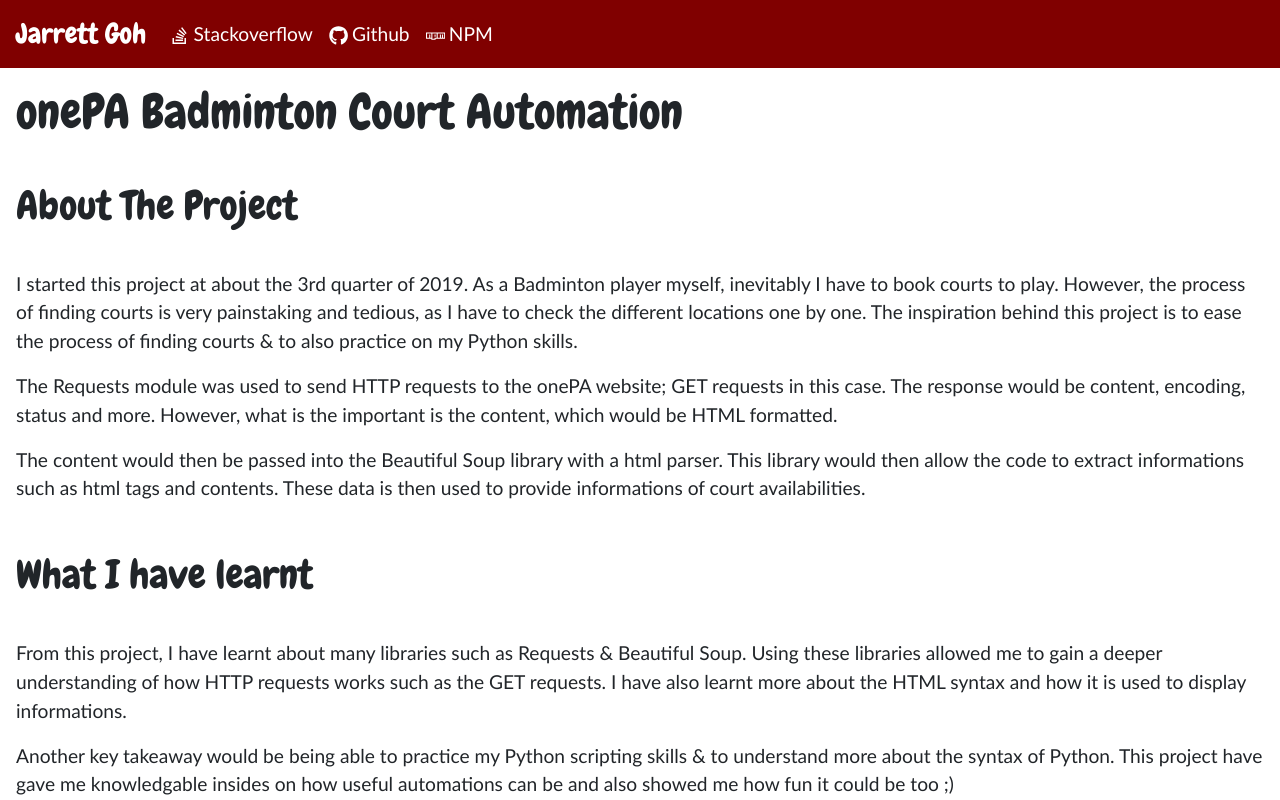
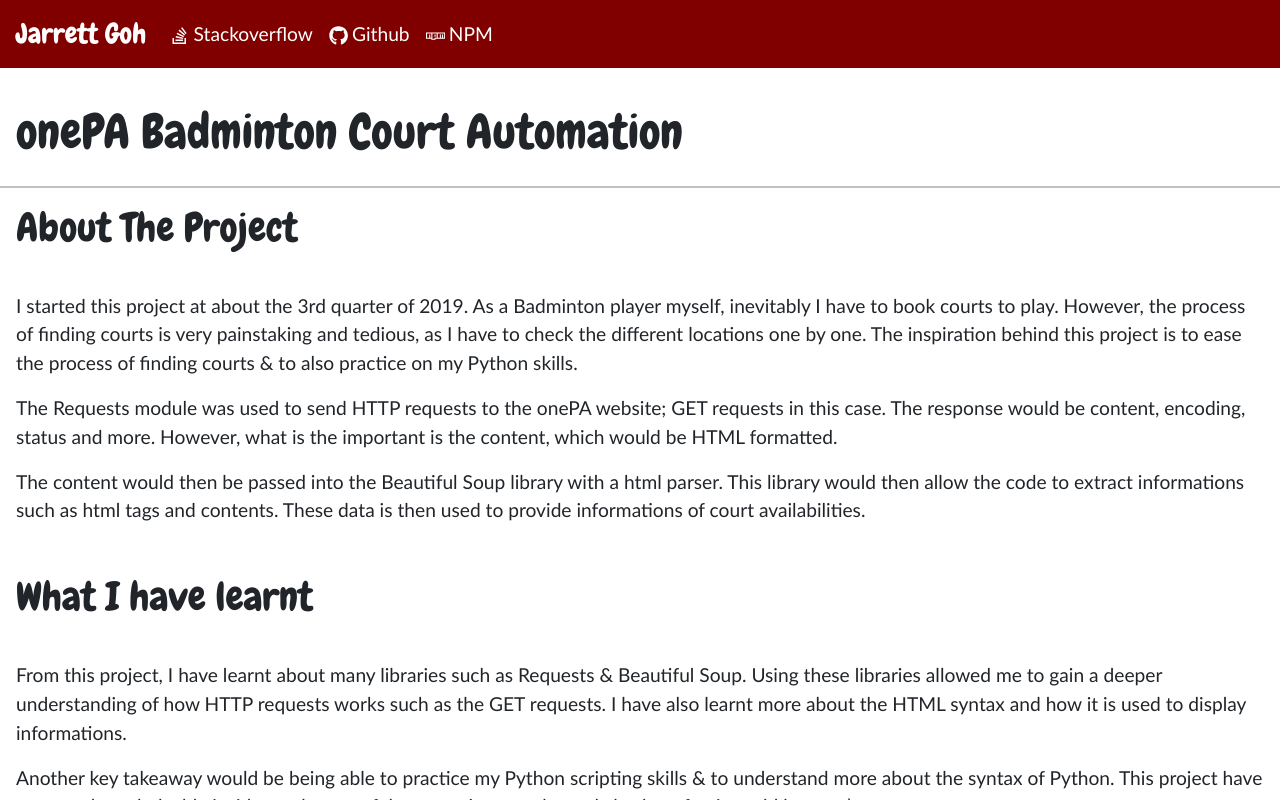
Before and after one commit to Jarrettgohh/Personal-Website, a React (Create React App) app: page /projects/mini-games in a window 1280 px wide. Built offline with nearby package versions, Linux system fonts and the light colour scheme; a web font is replaced by a local one.

Commit message:
#21 Done with essential project page for onepa badminton

```diff
--- a/src/components/programmingProjects.jsx
+++ b/src/components/programmingProjects.jsx
@@ -73,6 +73,9 @@ const ProgrammingProjects = () => {
 
       case 6:
         return "binary-rain";
+
+      default:
+        break;
     }
   };
 
--- a/src/components/projects/onePAProject.jsx
+++ b/src/components/projects/onePAProject.jsx
@@ -1,10 +1,12 @@
 import React from "react";
 import { Container, Row } from "react-bootstrap";
+import { GradeOutlined } from "@material-ui/icons";
 
 const OnePAProject = () => {
   return (
-    <Container fluid>
-      <Row className="row-padding">
+    <Container fluid className="project-container-style">
+      {/* ABOUT THE PROJECT */}
+      <Row className="row-padding" style={{ borderBottom: "2px solid silver" }}>
         <h1 className="header-text-lg">onePA Badminton Court Automation</h1>
       </Row>
       <Row className="row-padding">
@@ -33,6 +35,7 @@ const OnePAProject = () => {
         </p>
       </Row>
 
+      {/* WHAT I HAVE LEARNT */}
       <Row className="row-padding">
         <h1 className="header-text">What I have learnt</h1>
       </Row>
@@ -48,8 +51,37 @@ const OnePAProject = () => {
           Another key takeaway would be being able to practice my Python
           scripting skills & to understand more about the syntax of Python. This
           project have gave me knowledgable insides on how useful automations
-          can be and also showed me how fun it could be too ;)
+          can be and also how fun it could be too ;)
         </p>
+      </Row>
+
+      {/* LEARNING RESOURCES */}
+      <Row className="row-padding">
+        <h1 className="header-text">Learning Resources</h1>
+      </Row>
+      <Row>
+        <GradeOutlined style={{ fill: "#FADD08", fontSize: "2rem" }} />
+        <a
+          className="text-style-lg-italic"
+          style={{ cursor: "pointer" }}
+          target="_blank"
+          rel="noreferrer"
+          href="https://requests.readthedocs.io/en/master/"
+        >
+          Requests
+        </a>
+      </Row>
+      <Row>
+        <GradeOutlined style={{ fill: "#FADD08", fontSize: "2rem" }} />
+        <a
+          className="text-style-lg-italic"
+          style={{ cursor: "pointer" }}
+          target="_blank"
+          rel="noreferrer"
+          href="https://www.crummy.com/software/BeautifulSoup/bs4/doc/"
+        >
+          Beautiful Soup
+        </a>
       </Row>
     </Container>
   );
--- a/src/css/main.css
+++ b/src/css/main.css
@@ -11,6 +11,11 @@
 .container-style {
   padding-top: 20px;
   border-bottom: 2px solid silver;
+}
+
+.project-container-style {
+  padding-top: 20px;
+  padding-bottom: 60px;
 }
 
 .header-text {
@@ -32,6 +37,11 @@
 
 .text-style {
   font-size: 1.2rem;
+}
+
+.text-style-lg-italic {
+  font-size: 1.4rem;
+  font-style: italic;
 }
 
 .text-style-header-JS {
```
